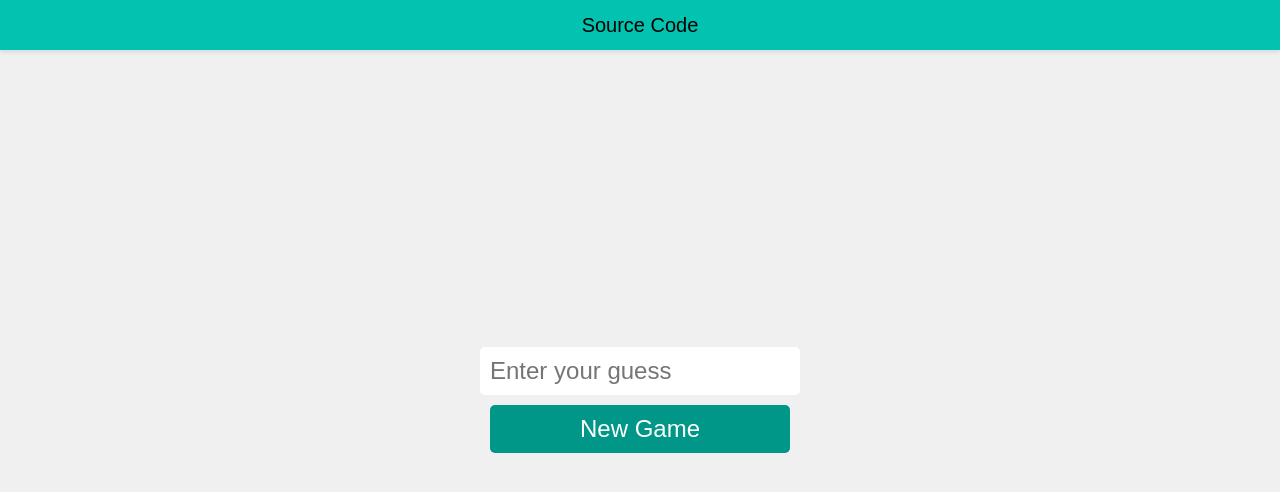
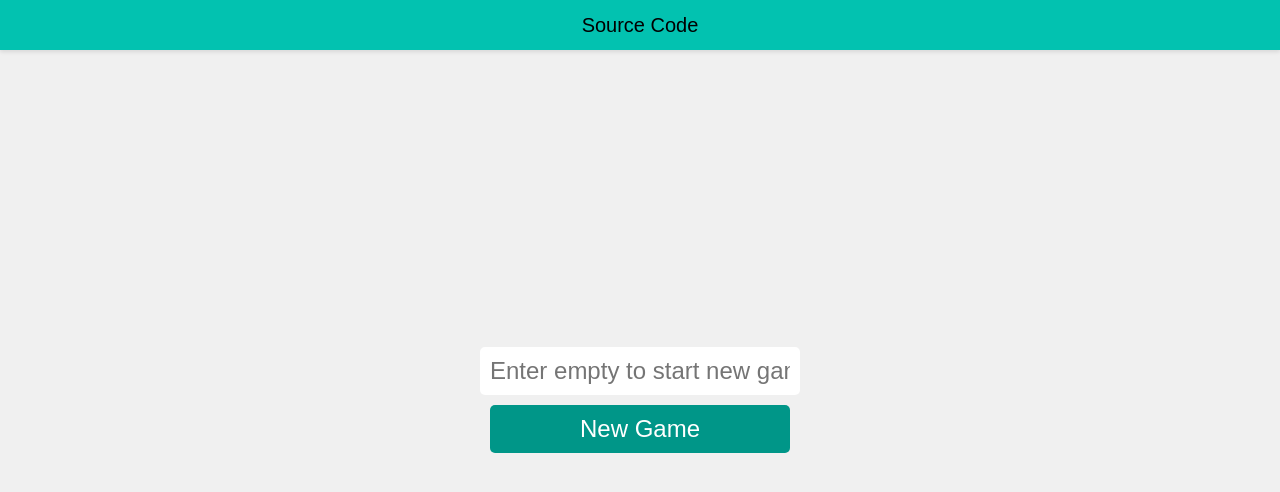
Before and after one commit to castey/hangmanGPT, a website: page public/index.html in a window 1280 px wide. Drawn offline with nearby package versions, Linux system fonts and the light colour scheme; no server answers.

Commit message:
updated index.html

```diff
--- a/public/index.html
+++ b/public/index.html
@@ -13,7 +13,7 @@
   <div class="center-screen">
     <div id="status-display" class="status"></div>
     <div id="character-display" class="character"></div>
-    <input id="guess-input" type="text" placeholder="Enter your guess">
+    <input id="guess-input" type="text" placeholder="Enter empty to start new game">
     <button id="send-guess">Submit Guess</button>
     <div id="incorrect-guess-display" class="incorrect-guesses"></div>
     <div id="category-display" class="category"></div>
```
